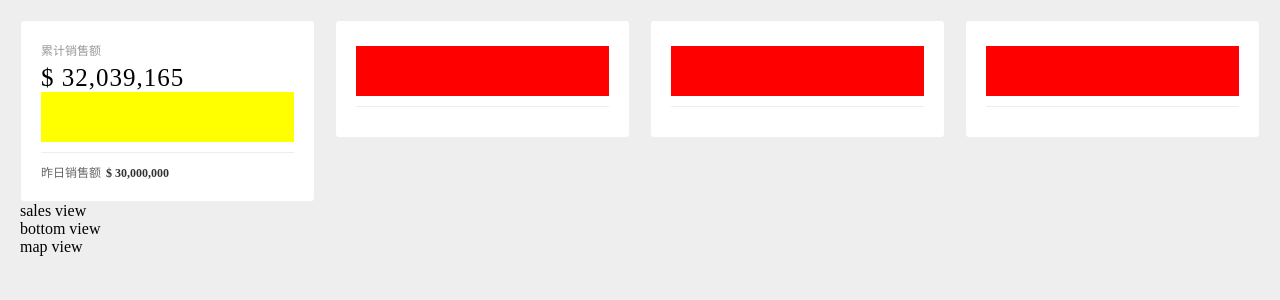
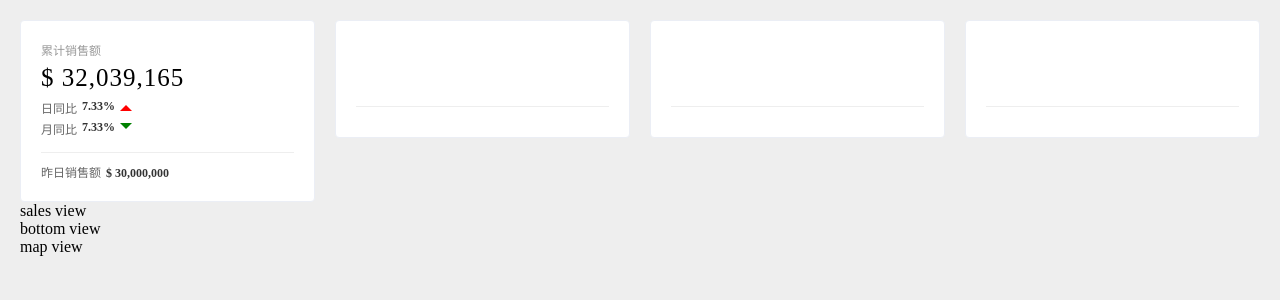
Before and after one commit to xymzhs/vue2.0-dv, a Vue app: page /#/ in a window 1280 px wide. Shown: the top 300 px of the page. Built offline with nearby package versions, Linux system fonts and the light colour scheme.

Commit message:
Totalsales finished

```diff
--- a/src/components/CommonCard/index.vue
+++ b/src/components/CommonCard/index.vue
@@ -5,7 +5,7 @@
     <div class="chart">
       <slot></slot>
     </div>
-  <div class="line"/>
+    <div class="line" />
     <div class="total">
       <slot name="footer"></slot>
     </div>
@@ -14,34 +14,57 @@
 
 <script>
 export default {
-    props:{
-        title:String,
-        value:String
+  props: {
+    title: String,
+    value: String
   }
-}
+};
 </script>
 
 <style lang="scss" scoped>
- .title{
+.title {
   font-size: 12px;
-     color:#999
+  color: #999;
 }
- .value{
+.value {
   font-size: 25px;
-     color:#000;
-     margin-top:5px;
+  color: #000;
+  margin-top: 5px;
   letter-spacing: 1px;
 }
- .chart{
-     height:50px;
-     background-color: red;
+.chart {
+  height: 50px;
 }
- .line{
+.line {
   margin: 10px 0;
   border-top: 1px solid #eee;
 }
- .total{
+.total {
   font-size: 12px;
   color: #666;
 }
 </style>
+
+<style lang="scss">
+.emphasis {
+  margin-left: 5px;
+  color: #333;
+  font-weight: 700;
+}
+.increase {
+  border-width: 6px;
+  width: 0;
+  height: 0;
+  border-color: transparent transparent red transparent;
+  border-style: solid;
+  margin: 0 0 3px 5px;
+}
+.decrease {
+  border-width: 6px;
+  width: 0;
+  height: 0;
+  border-color: green transparent transparent transparent;
+  border-style: solid;
+  margin: 3px 0 0 5px;
+}
+</style>
--- a/src/components/TotalSales/index.vue
+++ b/src/components/TotalSales/index.vue
@@ -1,40 +1,45 @@
 <template>
-  <common-card
-    title="累计销售额"
-    value="$ 32,039,165"
-  >
-
+  <common-card title="累计销售额" value="$ 32,039,165">
     <template>
-      <div class="compare"></div>
+      <div class="compare-wrapper">
+        <div class="compare">
+          <span>日同比</span>
+          <span class="emphasis">7.33%</span>
+          <div class="increase" />
+        </div>
+        <div class="compare">
+          <span>月同比</span>
+          <span class="emphasis">7.33%</span>
+          <div class="decrease" />
+        </div>
+      </div>
     </template>
     <template v-slot:footer>
-        <div>
       <span>昨日销售额</span>
-            <span class="money">$ 30,000,000</span>
-        </div>
-
+      <span class="emphasis">$ 30,000,000</span>
     </template>
   </common-card>
 </template>
 
 <script>
-import commonCardMixin from "../../mixins/commonCardMixin"
+import commonCardMixin from "../../mixins/commonCardMixin";
 export default {
   mixins: [commonCardMixin]
-}
+};
 </script>
 
-<style>
-    span{
+<style lang="scss" scoped>
+.compare-wrapper {
+  height: 100%;
+  display: flex;
+  flex-direction: column;
+  justify-content: center;
+  .compare {
+    margin-top: 3px;
     font-size: 12px;
+    display: flex;
+    text-align: center;
+    color: #666;
   }
-    .compare{
-        height:100%;
-        background-color: yellow;
-    }
-    .money{
-        margin-left: 5px;
-        color: #333;
-        font-weight: 700;
 }
 </style>
```
Lines whose indentation alone changed are shown as unchanged.
